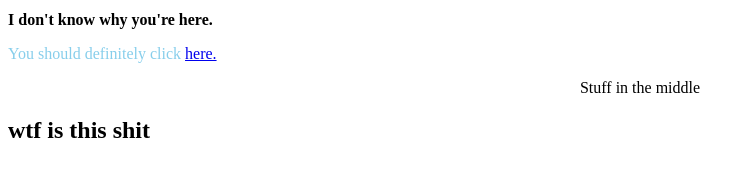
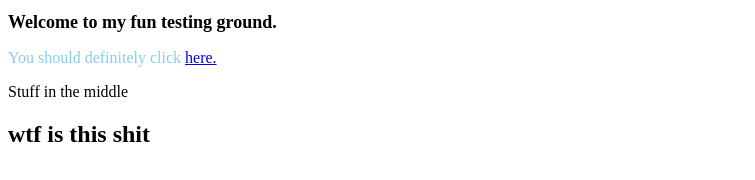
Before and after one commit to itskopi/itskopi.github.io, a plain HTML site: page index.html in a window 1280 px wide. Shown: the whole page, without its empty margins (0-755 px from the left). Drawn offline with Linux system fonts and the light colour scheme.

Commit message:
First major change

```diff
--- a/index.html
+++ b/index.html
@@ -1,14 +1,14 @@
 <!DOCTYPE html>
 <html>
 <head>
-<title>Fun learning</title>
+<title>Gotta test</title>
 </head>
 <body>
 
-<h1 style="font-size:medium;" style="color:#8decc8" style="text-align: right;">I don't know why you're here.</h1>
- <p style="color:#87CEEB" style="text-align: left;"> You should definitely click <a href="https://www.youtube.com/watch?v=dQw4w9WgXcQ"> here. </a> </p>
+<h1 style="font-size:large;" style="color:#1df6a3" style="text-align: right;">Welcome to my fun testing ground.</h1>
+ <p style="color:#87CEEB" style="text-align: center;"> You should definitely click <a href="https://www.youtube.com/watch?v=dQw4w9WgXcQ"> here. </a> </p>
 
-  <p style="text-align:center" style="opacity:50%;" style="font-style: italic;"> Stuff in the middle </p>
+  <p2 style="text-align:right" style="opacity:50%;" style="font-style: italic;"> Stuff in the middle </p2>
 
 <h2 style="animation: alternate;" style="height: auto;" style="color: #4d0f75;" style="text-align: center;">wtf is this shit </h2>
   <p style="font-style: italic;" style="text-align: center;"> <a href="https://www.youtube.com/watch?v=LDU_Txk06tM" Click here too> </p>
```
